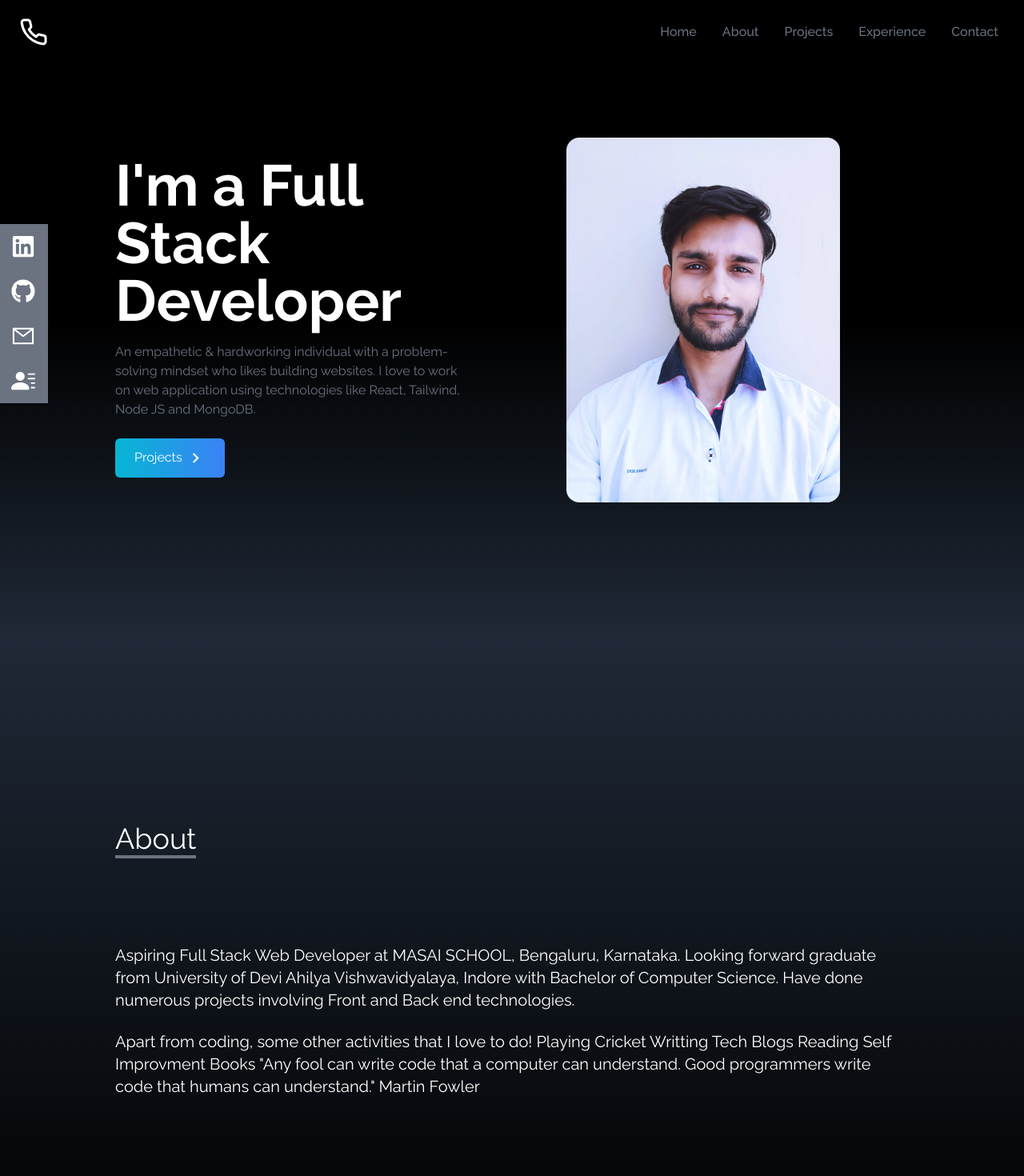
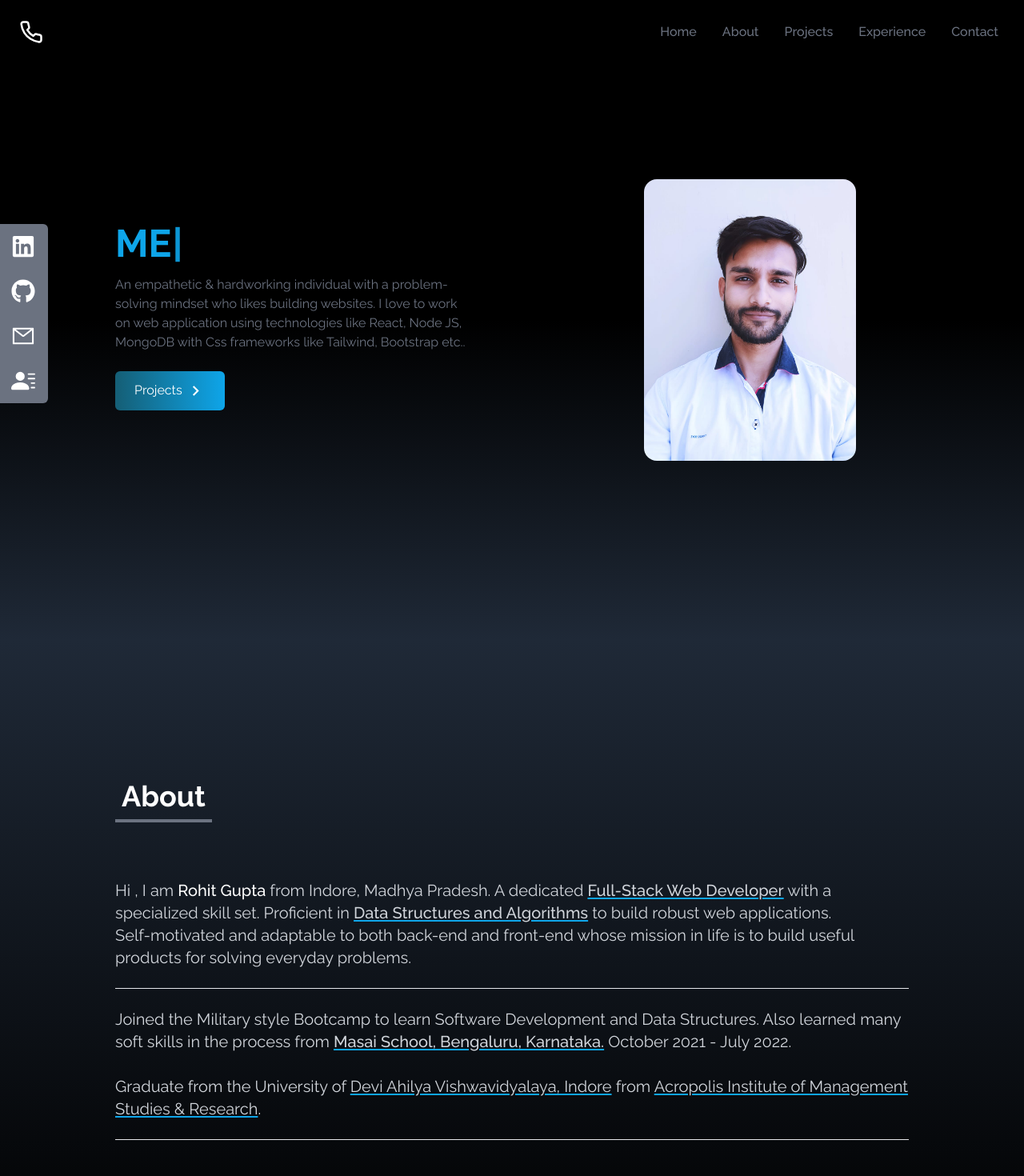
Before and after one commit to roohitgupta/Portfolio_1.0.2, a React (Create React App) app: page / in a window 1280 px wide. Shown: the top 1470 px of the page at 80% size. Built offline with nearby package versions, Linux system fonts and the light colour scheme; the HTML template or start-up script is replaced by a standard one.

Commit message:
added some advanced css

```diff
--- a/package.json
+++ b/package.json
@@ -11,6 +11,7 @@
     "react-icons": "^4.4.0",
     "react-scripts": "5.0.1",
     "react-scroll": "^1.8.7",
+    "typewriter-effect": "^2.19.0",
     "web-vitals": "^2.1.4"
   },
   "scripts": {
--- a/src/components/About.jsx
+++ b/src/components/About.jsx
@@ -1,29 +1,30 @@
-import React from 'react'
+import React from "react";
 
 const About = () => {
   return (
-    <div name="about" className="w-full h-screen bg-gradient-to-b from-gray-800 to-black text-white">
-      <div className='max-w-screen-lg p-4 mx-auto flex flex-col justify-center w-full h-full'>
-        <div className='pb-8'>
-          <p className='text-4xl fond-bold inline border-b-4 border-gray-500'>About</p>
+    <div
+      name="about"
+      className="w-full h-screen bg-gradient-to-b from-gray-800 to-black text-white"
+    >
+      <div className="max-w-screen-lg p-4 mx-auto flex flex-col justify-center w-full h-full">
+        <div className="pb-1">
+          <p className="text-4xl font-bold inline border-b-4 p-2 border-gray-500">
+            About
+          </p>
         </div>
-        <p className='text-xl mt-20'>
-          Aspiring Full Stack Web Developer at MASAI SCHOOL, Bengaluru, Karnataka. Looking forward graduate from University of Devi Ahilya Vishwavidyalaya, Indore with Bachelor of Computer Science.
-          Have done numerous projects involving Front and Back end technologies.
+
+        <p className="text-xl text-gray-300 mt-20">
+        Hi , I am <span className="text-white decoration-sky-500 font-medium">Rohit Gupta</span> from Indore, Madhya Pradesh. A dedicated <span className="underline underline-offset-2 decoration-sky-500 font-medium">Full-Stack Web Developer</span> with a specialized skill set. Proficient in <span className="underline underline-offset-2 text-white-500 decoration-sky-500 font-medium">Data Structures and Algorithms</span>  to build robust web applications. <br /> Self-motivated and adaptable to both back-end and front-end whose mission in life is to build useful products for solving everyday problems.
+
         </p>
-        <br />
-        <p className='text-xl'>
-          Apart from coding, some other activities that I love to do!
 
-          Playing Cricket
-          Writting Tech Blogs
-          Reading Self Improvment Books
+        <br /> <hr /> <br />
 
-          "Any fool can write code that a computer can understand.
-          Good programmers write code that humans can understand."
-
-          Martin Fowler
+        <p className="text-xl text-gray-300">
+        Joined the Military style Bootcamp to learn Software Development and Data Structures. Also learned many soft skills in the process from <span className="underline underline-offset-2 decoration-sky-500 font-medium">Masai School, Bengaluru, Karnataka.</span> October 2021 - July 2022. <br /> <br />
+          Graduate from the University of <span className="underline underline-offset-2 decoration-sky-500 font-normal">Devi Ahilya Vishwavidyalaya, Indore</span> from <span className="underline underline-offset-2 decoration-sky-500 font-normal">Acropolis Institute of Management Studies & Research</span>.
         </p>
+        <br /> <hr />
       </div>
     </div>
   );
--- a/src/components/Contact.jsx
+++ b/src/components/Contact.jsx
@@ -8,8 +8,8 @@ const Contact = () => {
     >
       <div className="flex flex-col p-4 justify-center max-w-screen-lg mx-auto h-full">
         <div className="pb-8">
-          <p className="text-4xl font-bold inline border-b-4 border-gray-500">
-            Cotact
+          <p className="text-4xl font-bold inline border-b-4 p-2 border-gray-500">
+            Contact
           </p>
           <p className="py-6">Submit the form below to get in touch with me</p>
         </div>
--- a/src/components/Experience.jsx
+++ b/src/components/Experience.jsx
@@ -70,7 +70,7 @@ const Experience = () => {
   return (
     <div
       name="experience"
-      className="bg-gradient-to-b from-gray-800 to-black w-full h-screen"
+      className="pt-8 bg-gradient-to-b from-gray-800 to-black w-full h-screen"
     >
       <div className="max-w-screen-lg mx-auto p-4 flex flex-col justify-center w-full h-full text-white">
         <div>
--- a/src/components/Home.jsx
+++ b/src/components/Home.jsx
@@ -2,21 +2,31 @@ import React from "react";
 import HeroImage from "../assets/Rohit_Gupta.jpeg";
 import { MdOutlineKeyboardArrowRight } from "react-icons/md";
 import { Link } from "react-scroll";
+import Typewriter from "typewriter-effect";
 
 const Home = () => {
   return (
-    <div
-      name="home"
-      className="h-screen w-full bg-gradient-to-b from-black via-black to-gray-800"
-    >
-      <div className="max-w-screen-lg mx-auto flex flex-col items-center justify-center h-full px-4 md:flex-row">
-        <div className="flex flex-col justify-center h-full">
-          <h2 className="text-4xl sm:text-7xl font-bold text-white">
-            I'm a Full Stack Developer
+    <div name="home" className="h-screen w-full bg-gradient-to-b from-black via-black to-gray-800">
+      <div className="max-w-screen-lg mx-auto flex flex-col items-center justify-center h-full px-4             md:flex-row">
+        <div className="flex flex-col justify-center h-full w-3/5">
+          <h2 className="text-4xl sm:text-5xl font-bold text-sky-500">
+            <Typewriter
+              options={{
+                strings: [
+                  "MERN Stack Developer",
+                  "Full Stack Developer",
+                  "React Developer",
+                  "Backend Developer"
+                ],
+                autoStart: true,
+                loop: true,
+                deleteSpeed: 50,
+              }}
+            />
           </h2>
-          <p className="text-gray-500 py-4 max-w-md">
-          An empathetic & hardworking individual with a problem-solving mindset who likes building websites. I love to work on web application using technologies like
-            React, Tailwind, Node JS and MongoDB.
+          <p className="text-gray-500 py-4  max-w-md">
+            An empathetic & hardworking individual with a problem-solving mindset who likes building websites. I love to work on web application using technologies like
+            React, Node JS, MongoDB with Css frameworks like Tailwind, Bootstrap etc..
           </p>
 
           <div>
@@ -24,7 +34,7 @@ const Home = () => {
               to="projects"
               smooth
               duration={500}
-              className="group text-white w-fit px-6 py-3 my-2 flex items-center rounded-md bg-gradient-to-r from-cyan-500 to-blue-500 cursor-pointer"
+              className="group text-white w-fit px-6 py-3 my-2 flex items-center rounded-md bg-gradient-to-r from-cyan-800 to-sky-500 cursor-pointer"
             >
               Projects
               <span className="group-hover:rotate-90 duration-300">
@@ -34,11 +44,11 @@ const Home = () => {
           </div>
         </div>
 
-        <div>
+        <div className="w-2/5">
           <img
             src={HeroImage}
             alt="my profile"
-            className="rounded-2xl mx-auto w-2/3 md:w-2/3"
+            className="rounded-2xl mx-auto w-1/2 md:w-2/3"
           />
         </div>
       </div>
--- a/src/components/NavBar.jsx
+++ b/src/components/NavBar.jsx
@@ -34,12 +34,12 @@ const NavBar = () => {
     return (
         <div className='flex justify-between items-center w-full h-20 px-4 text-white bg-black fixed'>
             <div>
-                <h1 className='text-4xl ml-2 font-signature flex'> <a href="tel:+917000193449" target="_blank" rel="noreferrer"> <FiPhone className="phone" /> </a>  </h1>
+                <h1 className='text-4xl ml-2 font-signature flex'> <a href="tel:+917000193449" target="_blank" rel="noreferrer"> <FiPhone className="phone" size={30}/> </a>  </h1>
             </div>
 
             <ul className='hidden md:flex'>
                 {links.map(({ id, link }) => (
-                    <li key={id} className='px-4 cursor-pointer capitalize font-medium text-gray-500 hover:scale-110 duration-200'>
+                    <li key={id} className='px-4 cursor-pointer capitalize font-medium text-gray-500 hover:scale-110 hover:bg-white duration-200'>
                         <Link to={link} smooth duration={500}>
                             {link}
                         </Link>
--- a/src/components/Portfolio.jsx
+++ b/src/components/Portfolio.jsx
@@ -37,11 +37,11 @@ const Portfolio = () => {
   return (
     <div
       name="projects"
-      className="bg-gradient-to-b from-black to-gray-800 w-full text-white md:h-screen"
+      className="bg-gradient-to-b from-black to-gray-800 w-full text-white md:h-screen "
     >
       <div className="max-w-screen-lg p-4 mx-auto flex flex-col justify-center w-full h-full">
         <div className="pb-8">
-          <p className="text-4xl font-bold inline border-b-4 border-gray-500">
+          <p className="text-4xl font-bold inline p-2 border-b-4 border-gray-500">
             Projects
           </p>
           <p className="py-6">Check out some of my work right here</p>
```
Also changed, not shown: src/components/SocialLinks.jsx (+6 -4 lines), 2 other files (tests, documents, lock files or other folders).
